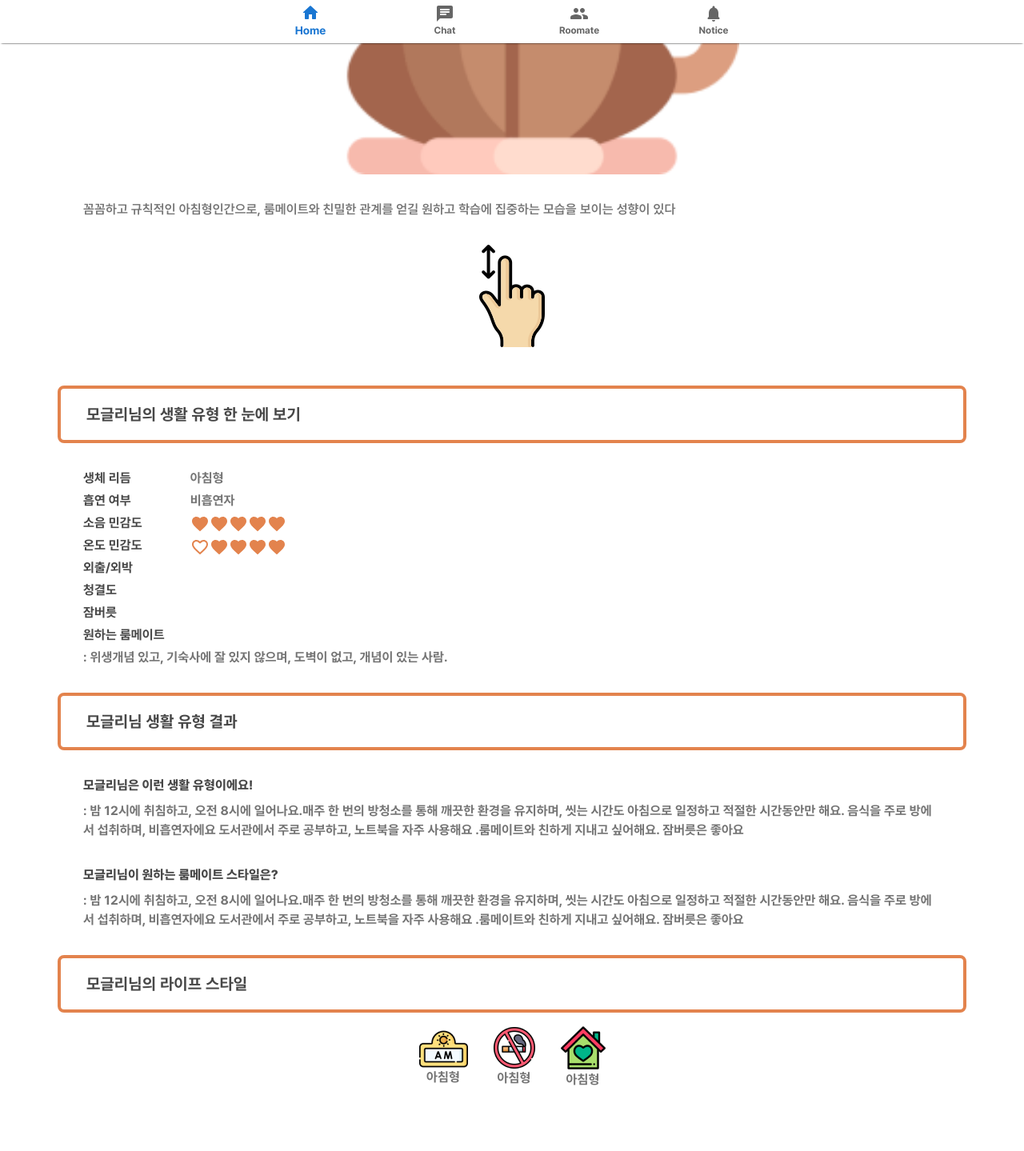
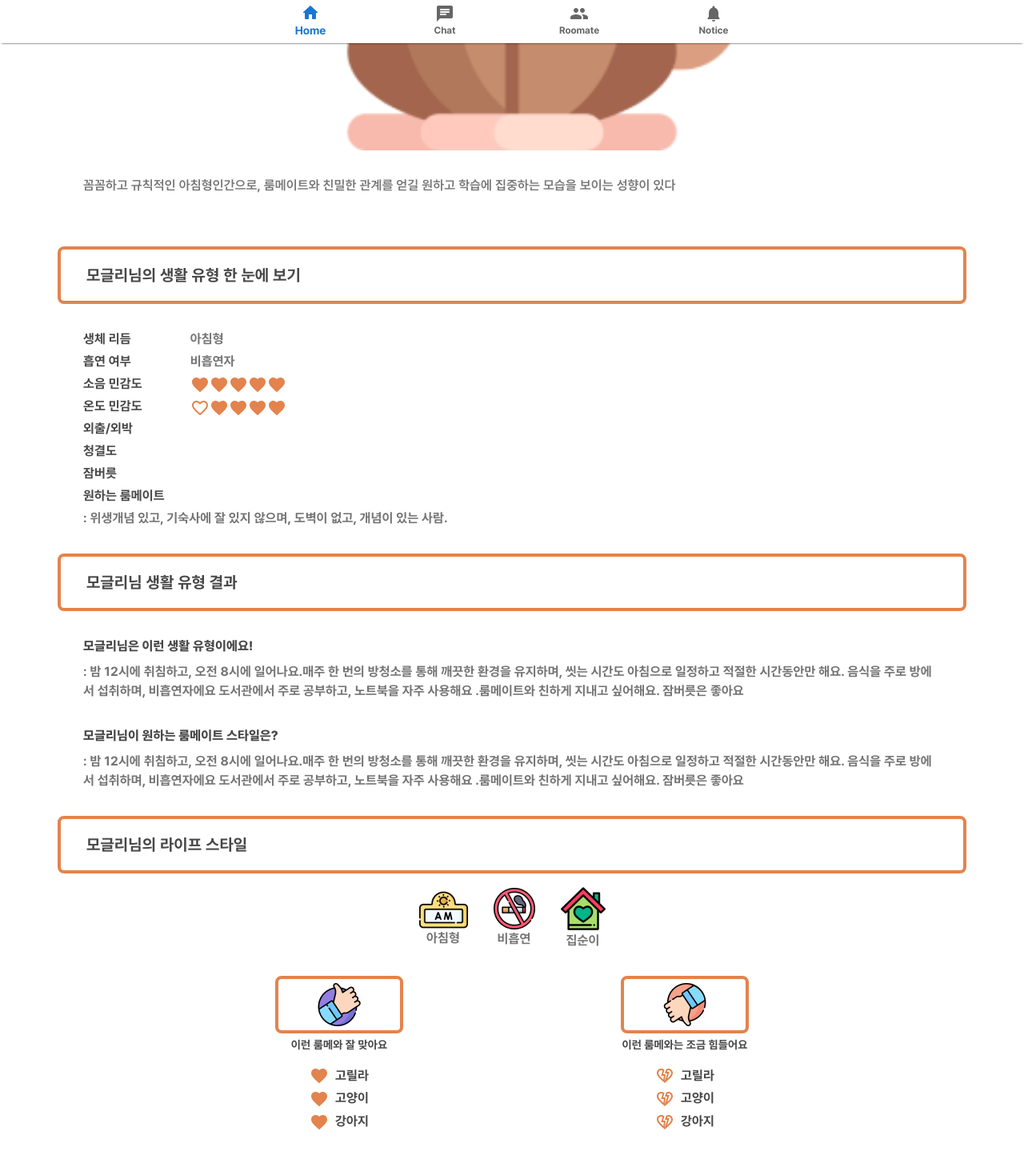
Before and after one commit to causyj/Roomate-FE, a React (Create React App) app: page /testresult in a window 1280 px wide. Shown: the part 746-2185 px from the top of the page at 80% size. Before the commit the page ends 2148 px from the top, so only its background shows below. Built offline with nearby package versions, Linux system fonts and the light colour scheme.

Commit message:
Updated TypeEmoiji.tsx: added good or bad roomate

```diff
--- a/src/pages/testresult/LifeType.tsx
+++ b/src/pages/testresult/LifeType.tsx
@@ -53,15 +53,12 @@ const ResultDetail = () => {
 export const LifeType =() => {
     return (
         <div>
-            <div className="text-center text-2xl font-['800']">
-                <div className='mb-4 mt-4'>모글리님의 생활 유형은, </div>
-                <span className='text-5xl text-primary-orange'>원숭이</span> 입니다.
+            <div className="text-center text-2xl font-['800'] items-center justify-center">
+                <div className='mb-4 mt-4'>모글리님의 생활 유형은</div>
+                <span className='text-4xl text-primary-orange'>둔감한 원숭이</span>
             </div>
          <AnimalDescription />
-        <div className=" flex justify-center ">
-            <img src={process.env.PUBLIC_URL + '/scroll.png'} alt="scroll"  />
-        </div>
-        <div className="mt-12"> <TitleBox title={'모글리님의 생활 유형 한 눈에 보기'}/></div>
+        <div className="mt-8"> <TitleBox title={'모글리님의 생활 유형 한 눈에 보기'}/></div>
         <TypeAtAGlance />
         <TitleBox title={'모글리님 생활 유형 결과'}/>
         <ResultDetail />
--- a/src/pages/testresult/components/TypeEmoji.tsx
+++ b/src/pages/testresult/components/TypeEmoji.tsx
@@ -1,3 +1,5 @@
+import FavoriteOutlined from "@mui/icons-material/FavoriteOutlined"
+import BrokenHeart from "@mui/icons-material/HeartBrokenOutlined"
 import { TitleBox } from "./TitleBox"
 export const TypeEmoji=() => {
     return(
@@ -10,13 +12,50 @@ export const TypeEmoji=() => {
                 </div>
                 <div className="flex flex-col contain mr-8 ">
                     <img src={process.env.PUBLIC_URL + '/nosmoking.png'} alt="morning"  />
-                    <div className="font-['700'] text-primary-gray">아침형</div>
+                    <div className="font-['700'] text-primary-gray">비흡연</div>
                 </div>
                 <div className="flex flex-col contain ">
                     <img src={process.env.PUBLIC_URL + '/homelover.png'} alt="morning"  />
-                    <div className="font-['700'] text-primary-gray">아침형</div>
+                    <div className="font-['700'] text-primary-gray">집순이</div>
                 </div>
-
+            </div>
+            <div className="flex flex-row justify-evenly">
+                <div className="flex flex-col text-center">
+                    <div className="w-40 mt-4 h-8 border-4 border-primary-orange rounded-lg flex items-center justify-center p-8 ">
+                        <img src={process.env.PUBLIC_URL + '/good.png'} alt="morning"  />
+                    </div>
+                    <div className=" mt-1 font-['700'] text-sm">이런 룸메와 잘 맞아요</div>
+                    <div className="flex flex-row text-center font-['700'] items-center justify-center mt-4">
+                    <div className=" text-primary-orange"><FavoriteOutlined/></div>
+                        <div className="ml-2">고릴라</div>
+                    </div>
+                    <div className="flex flex-row text-center font-['700'] items-center justify-center mt-1">
+                        <div className=" text-primary-orange"><FavoriteOutlined/></div>
+                        <div className="ml-2 ">고양이</div>
+                    </div>
+                    <div className="flex flex-row text-center font-['700'] items-center justify-center mt-1">
+                    <div className=" text-primary-orange"><FavoriteOutlined/></div>
+                        <div className="ml-2">강아지</div>
+                    </div>
+                </div>
+                <div className="flex flex-col">
+                    <div className="w-40 mt-4 h-8 border-4 border-primary-orange rounded-lg flex items-center justify-center p-8 ">
+                        <img src={process.env.PUBLIC_URL + '/bad.png'} alt="morning"  />
+                    </div>
+                    <div className="text-center mt-1 font-['700'] text-sm">이런 룸메와는 조금 힘들어요</div>
+                    <div className="flex flex-row text-center font-['700'] items-center justify-center mt-4">
+                    <div className=" text-primary-orange"><BrokenHeart/></div>
+                        <div className="ml-2">고릴라</div>
+                    </div>
+                    <div className="flex flex-row text-center font-['700'] items-center justify-center mt-1">
+                        <div className=" text-primary-orange"><BrokenHeart/></div>
+                        <div className="ml-2 ">고양이</div>
+                    </div>
+                    <div className="flex flex-row text-center font-['700'] items-center justify-center mt-1">
+                    <div className=" text-primary-orange"><BrokenHeart/></div>
+                        <div className="ml-2">강아지</div>
+                    </div>
+                </div>
             </div>
         </div>
     )
```
Also changed, not shown: public/bad.png (added), public/good.png (added).
